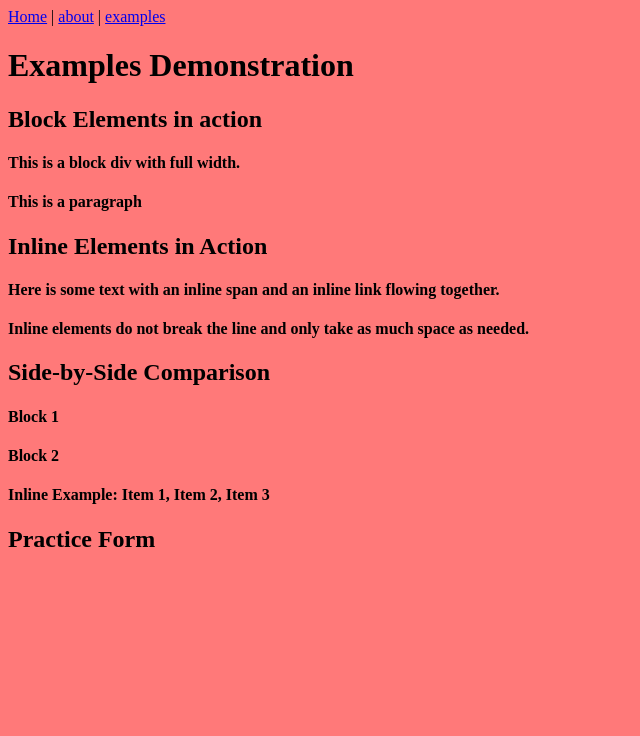
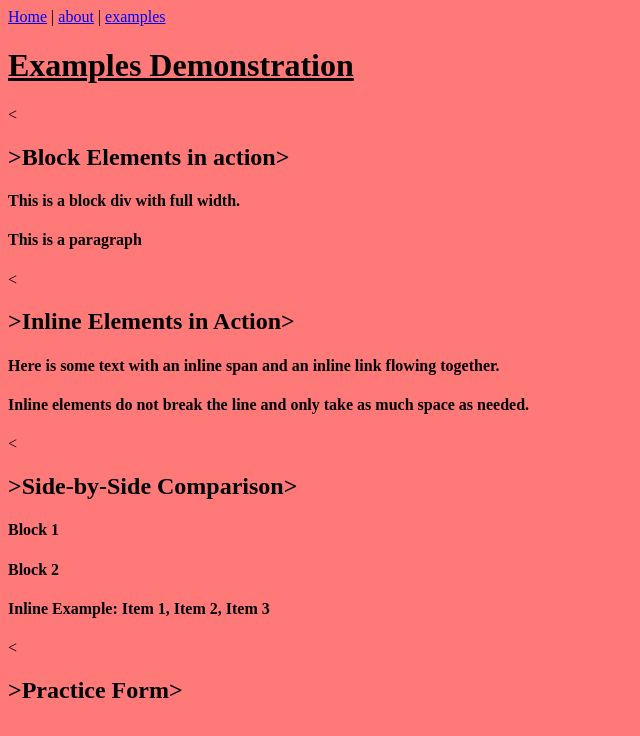
Before and after one commit to Reid987/inline-Block, a plain HTML site: page examples.html in a window 1280 px wide. Shown: the whole page, without its empty margins (0-640 px from the left). Drawn offline with Linux system fonts and the light colour scheme.

Commit message:
commit 5

```diff
--- a/css/styles.css
+++ b/css/styles.css
@@ -1,3 +1,11 @@
 body{
 background-color:rgb(255, 121, 121);
 }
+
+#main-title{
+    text-decoration: underline;
+}
+
+    .centeredheading{
+    text-align: center;
+}
--- a/examples.html
+++ b/examples.html
@@ -16,18 +16,18 @@
             <a href="examples.html">examples</a>
 
         </nav>
-        <h1>Examples  Demonstration</h1>
-    <h2>Block Elements in action</h2>
+        <h1 id="main-title">  Examples  Demonstration</h1>
+    <<h2 class="centered-headig">>Block Elements in action</<h2 class="centered-headig">>
     <h4>This is a block div with full width.</h4>
     <h4>This is a paragraph</h4>
-    <h2>Inline Elements in Action</h2>
+    <<h2 class="centered-headig">>Inline Elements in Action</<h2 class="centered-headig">>
     <h4>Here is some text with an inline span and an inline link flowing together.</h4>
     <h4>Inline elements do not break the line and only take as much space as needed.</h4>
-    <h2>Side-by-Side Comparison</h2>
+    <<h2 class="centered-headig">>Side-by-Side Comparison</<h2 class="centered-headig">>
     <h4>Block 1</h4>
     <h4>Block 2</h4>
     <h4>Inline Example: Item 1, Item 2, Item 3</h4>
-    <h2>Practice Form</h2>
+    <<h2 class="centered-headig">>Practice Form</<h2 class="centered-headig">>
 
 
     </header>
```
Also changed, not shown: about.html (+3 -3 lines), index.html (+4 -4 lines).
